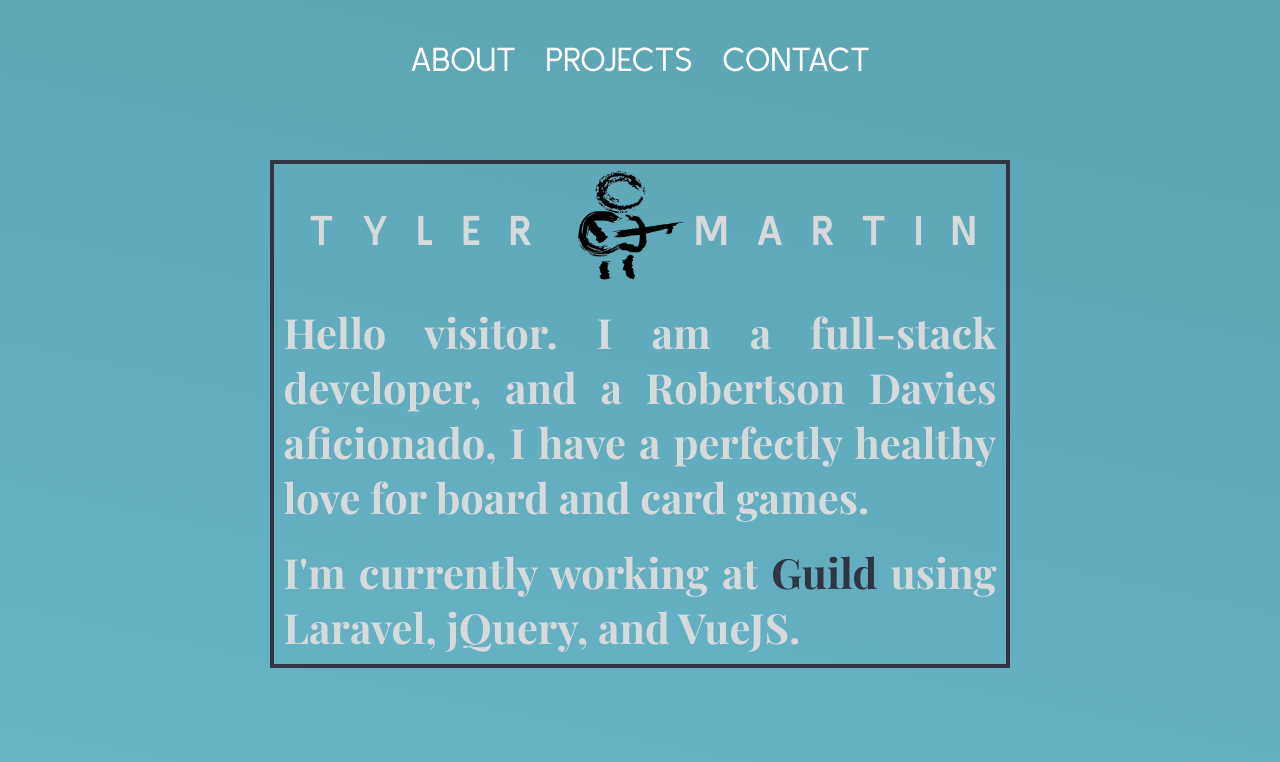
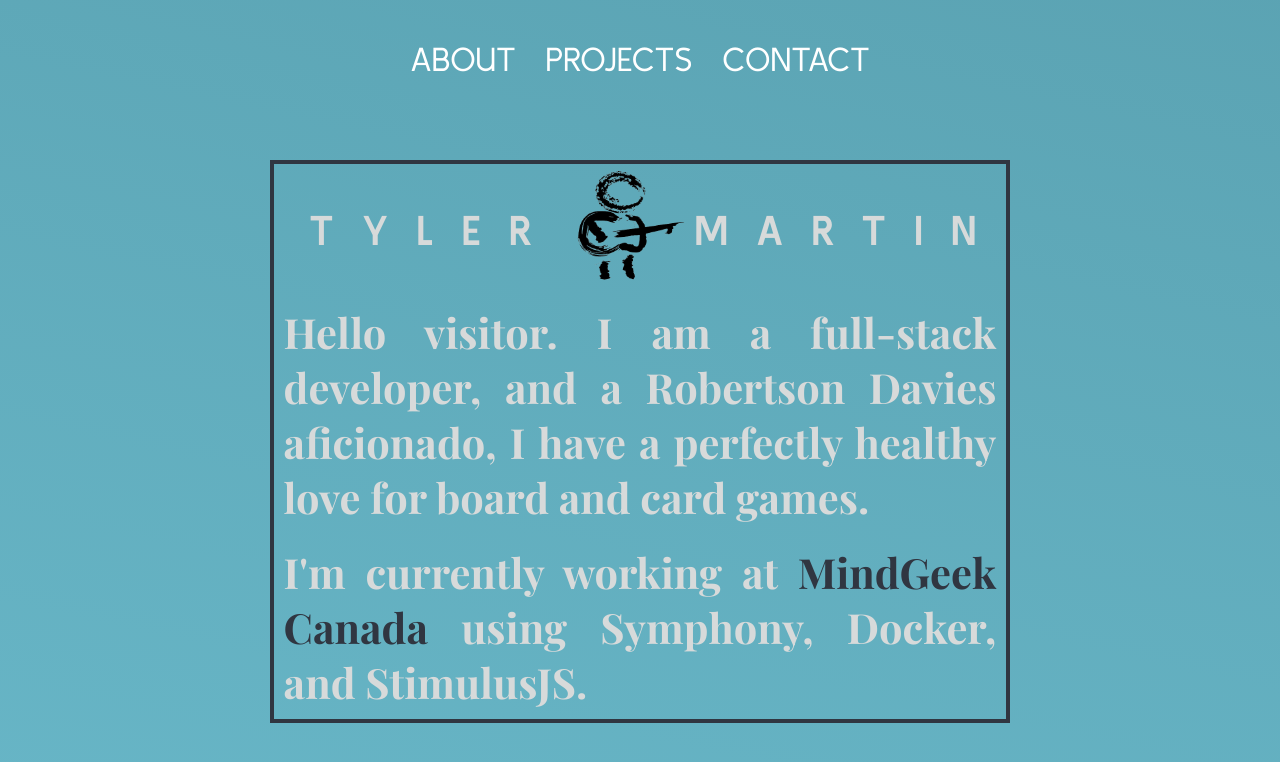
Before and after one commit to TYLER-JM/personal-homepage, a React (Create React App) app: page / in a window 1280 px wide. Shown: the top 762 px of the page. Built offline with nearby package versions, Linux system fonts and the light colour scheme.

Commit message:
update/1.0.1 updates about page, and removes live link on STUVV project

```diff
--- a/src/components/About.js
+++ b/src/components/About.js
@@ -16,7 +16,7 @@ const About = function() {
           Hello visitor. I am a full-stack developer, and a Robertson Davies aficionado, I have a perfectly healthy love for board and card games.
         </p>
         <p className="bio">
-          I'm currently working at <a href="https://getguild.co/" target="blank"><span>Guild</span></a> using Laravel, jQuery, and VueJS.
+          I'm currently working at <a href="https://www.mindgeek.com/" target="blank"><span>MindGeek Canada</span></a> using Symphony, Docker, and StimulusJS.
         </p>
       </div>
     </article>
--- a/src/components/projects/Projects.js
+++ b/src/components/projects/Projects.js
@@ -10,7 +10,8 @@ const Projects = function() {
       desc: "A marketplace where users can rent out their stuff, or rent stuff from other users.",
       source: "https://github.com/TYLER-JM/stuvv-react-frontend",
       src: "stuvv-img.png",
-      live: "https://stuvv.netlify.com"
+      // live: "https://stuvv.netlify.com"
+      live: false
     },
     {
       title: "Scheduler",
```
